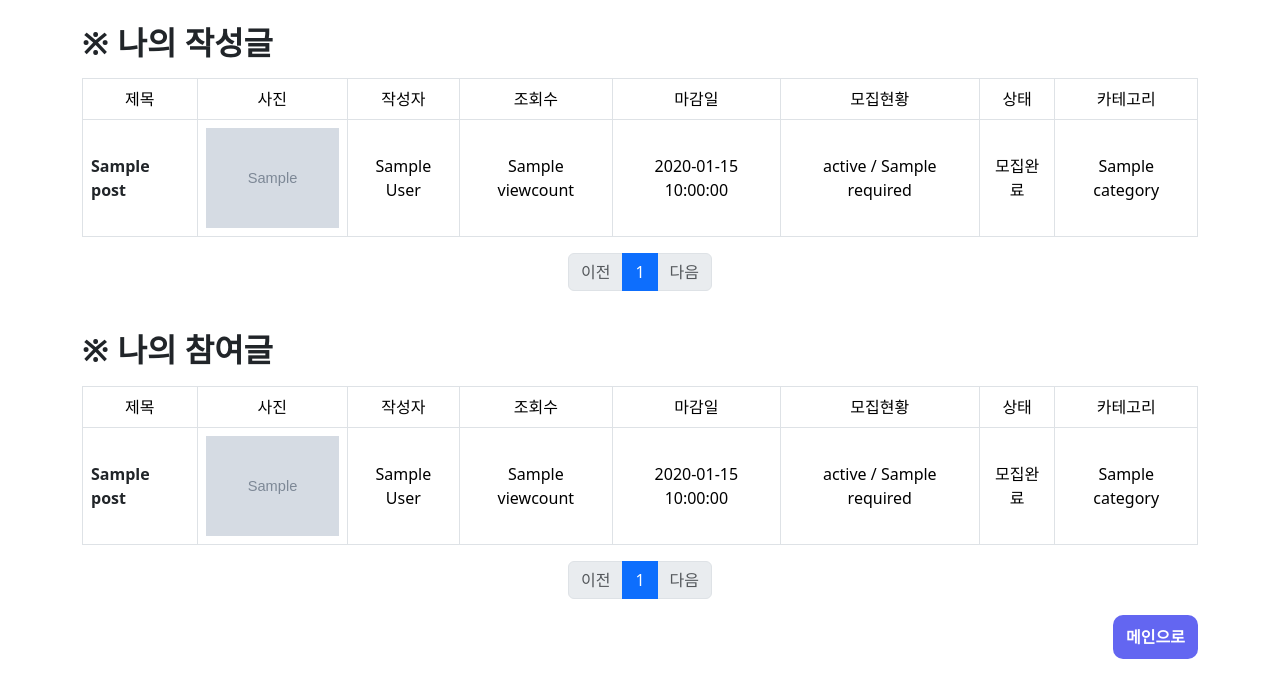
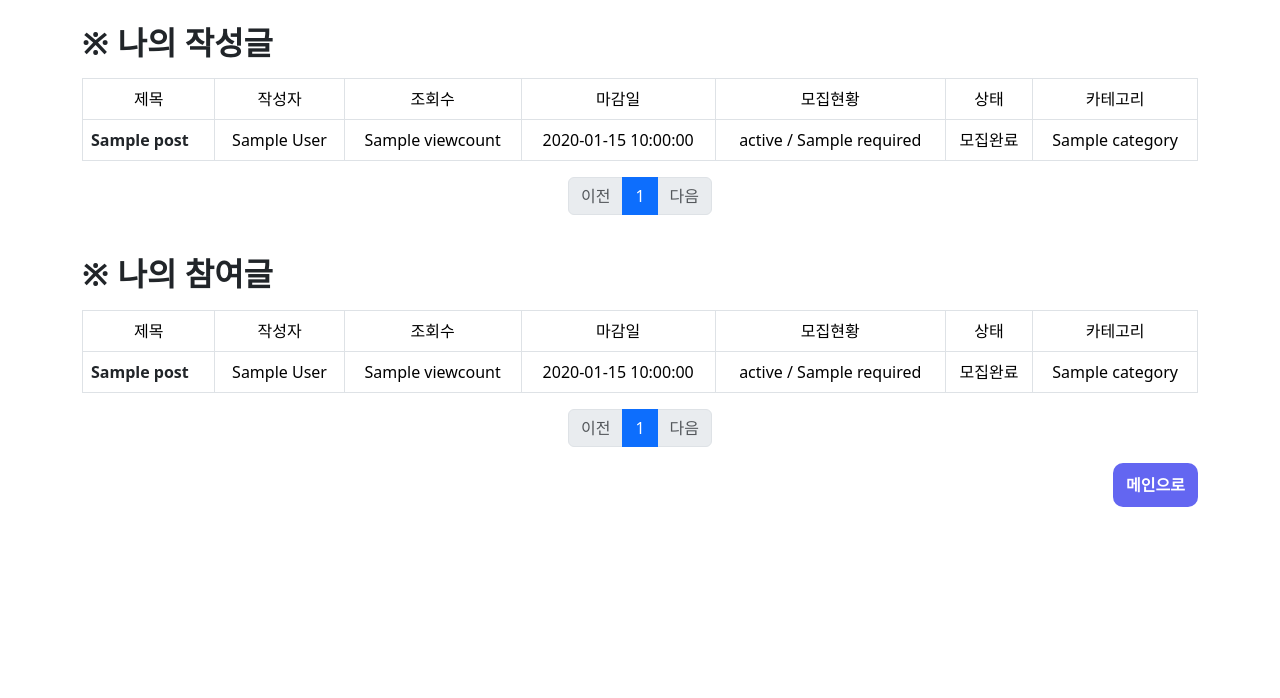
Before and after one commit to kmj00204/jungle_week00, a Flask app: page /mypage in a window 1280 px wide. Shown: the part 60-758 px from the top of the page. Run offline with Flask 3, Linux system fonts and the light colour scheme; the visitor is signed in with stand-in values (Sample User, id 1); grey boxes marked "Sample" are stand-in pictures; a database or web service that is not in the repository returns one stand-in record (values such as "Sample title").

Commit message:
Update mypage.html

```diff
--- a/week00/templates/mypage.html
+++ b/week00/templates/mypage.html
@@ -130,9 +130,6 @@
                         제목
                     </td>
                     <td>
-                        사진
-                    </td>
-                    <td>
                         작성자
                     </td>
                     <td>
@@ -157,9 +154,6 @@
                         <a href="/post/{{post._id}}" class="text-decoration-none fw-bold text-dark">
                             {{ post.title }}
                         </a>
-                    </td>
-                    <td>
-                        <img src="{{ post.picture }}" alt="게시글 이미지" style="max-width: 150px; max-height: 100px;">
                     </td>
                     <td>
                         {{post.author}}
@@ -233,9 +227,6 @@
                     제목
                 </td>
                 <td>
-                    사진
-                </td>
-                <td>
                     작성자
                 </td>
                 <td>
@@ -260,9 +251,6 @@
                     <a href="/post/{{post._id}}" class="text-decoration-none fw-bold text-dark">
                         {{ post.title }}
                     </a>
-                </td>
-                <td>
-                    <img src="{{ post.picture }}" alt="게시글 이미지" style="max-width: 150px; max-height: 100px;">
                 </td>
                 <td>
                     {{post.author}}
```
